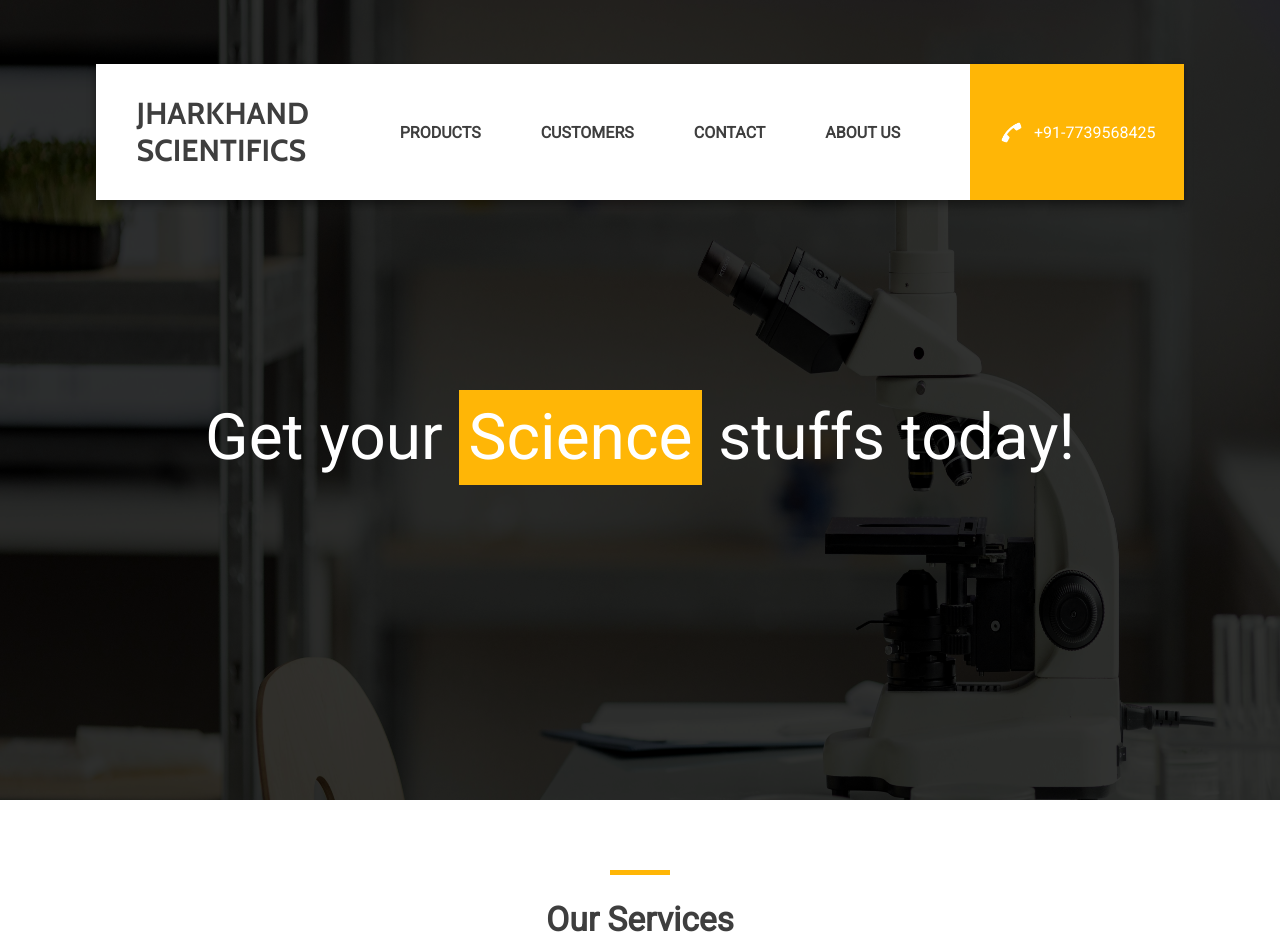
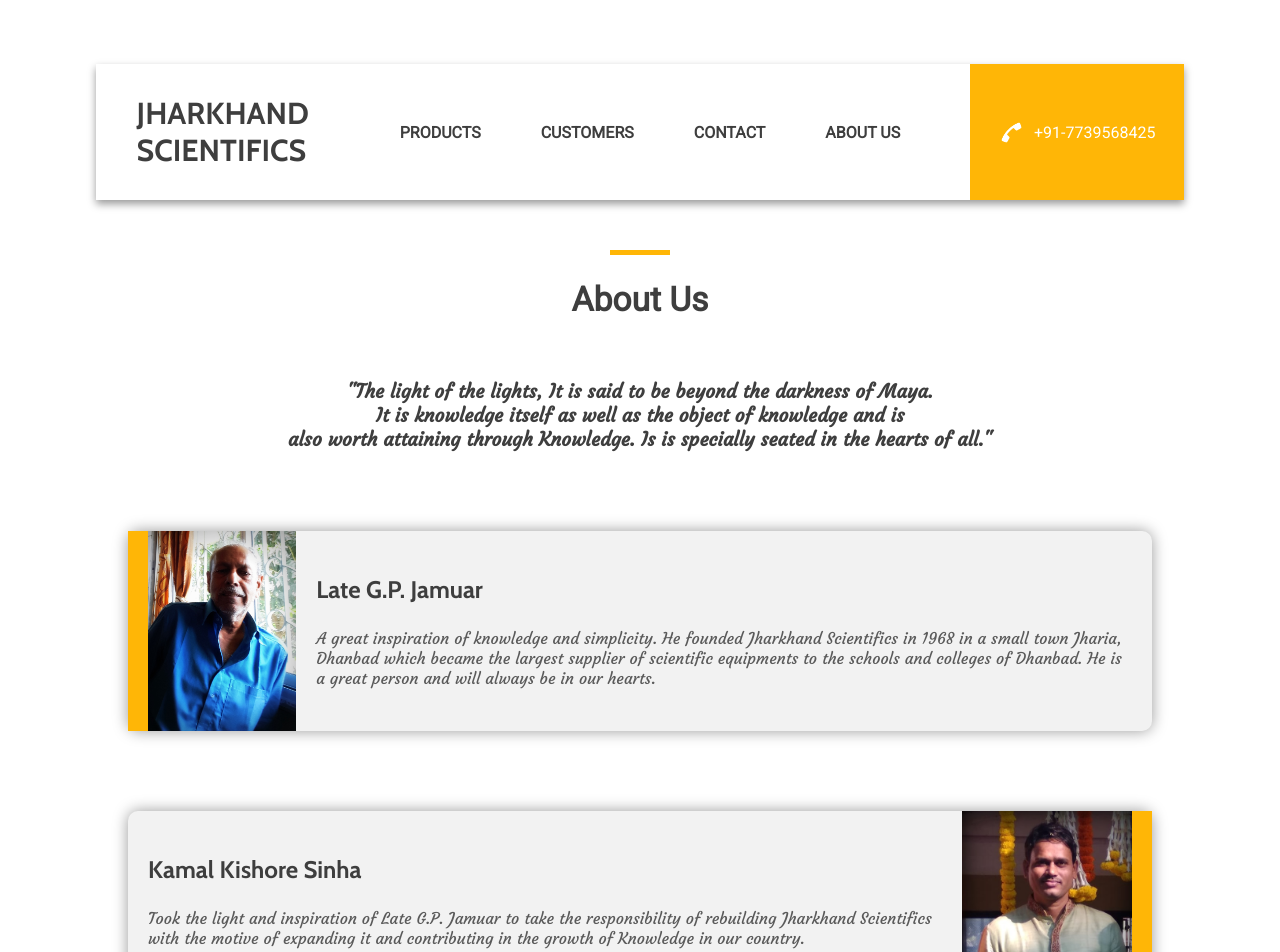
Before and after one commit to sawarni99/jharkhand-scientifics, a React (Create React App) app: page /aboutus in a window 1280 px wide. Shown: the top 952 px of the page. Built offline with nearby package versions, Linux system fonts and the light colour scheme.

Commit message:
Added about page

```diff
--- a/public/index.html
+++ b/public/index.html
@@ -13,6 +13,11 @@
       href="https://fonts.googleapis.com/css2?family=Roboto&display=swap"
       rel="stylesheet"
     />
+    <link
+      href="https://fonts.googleapis.com/css2?family=Courgette&display=swap"
+      rel="stylesheet"
+    />
+
     <title>Jharkhand Scientifics</title>
   </head>
   <body>
--- a/src/App.js
+++ b/src/App.js
@@ -5,11 +5,15 @@
 import CustomerPage from "./pages/customerPage/CustomerPage";
 import ProductPage from "./pages/productPage/ProductPage";
 import ContactPage from "./pages/contactPage/ContactPage";
+import AboutPage from "./pages/aboutPage/AboutPage";
 
 const App = () => {
   return (
     <Router>
       <Switch>
+        <Route path="/aboutus">
+          <AboutPage />
+        </Route>
         <Route path="/contact">
           <ContactPage />
         </Route>
--- a/src/components/footer/Footer.js
+++ b/src/components/footer/Footer.js
@@ -22,7 +22,7 @@
   };
 
   const onClickAboutUs = () => {
-    //TODO: Have to implement code here...
+    history.push("/aboutus");
   };
 
   const onClickContacts = () => {};
--- a/src/components/navbar/Navbar.js
+++ b/src/components/navbar/Navbar.js
@@ -32,6 +32,9 @@
   const onclickContact = () => {
     history.push("/contact");
   };
+  const onclickAboutUs = () => {
+    history.push("/aboutus");
+  };
 
   return (
     <div className="navbar-container">
@@ -60,7 +63,7 @@
               <Link onClick={onclickContact}>CONTACT</Link>
             </div>
             <div>
-              <Link onClick={onclickContact}>ABOUT US</Link>
+              <Link onClick={onclickAboutUs}>ABOUT US</Link>
             </div>
           </div>
         ) : null}
--- /dev/null
+++ b/src/pages/aboutPage/AboutPage.css
@@ -0,0 +1,41 @@
+.about-page-body {
+  margin-top: var(--height-navbar);
+  min-height: calc(100vh - var(--height-navbar));
+  display: flex;
+  flex-direction: column;
+  align-items: center;
+}
+.about-page-quote {
+  font-family: "Courgette", cursive;
+  text-align: center;
+  font-size: 120%;
+  font-weight: bold;
+  margin-bottom: 40px;
+}
+.about-page-content {
+  width: 80%;
+  display: flex;
+  background: rgba(0, 0, 0, 0.05);
+  position: relative;
+  border-radius: 10px 10px 10px 10px;
+  box-shadow: 0 0 15px 0 rgba(0, 0, 0, 0.4);
+  font-family: "Courgette", cursive;
+  margin-top: 40px;
+  margin-bottom: 40px;
+}
+.about-page-info {
+  padding: 20px;
+}
+.about-page-img1 {
+  border-left: 20px solid var(--primary-color);
+}
+.about-page-img2 {
+  border-right: 20px solid var(--primary-color);
+}
+.about-page-info p {
+  font-family: var(--secondary-font);
+  font-size: 150%;
+}
+.about-page-info span {
+  color: rgb(90, 90, 90);
+}
--- /dev/null
+++ b/src/pages/aboutPage/AboutPage.js
@@ -0,0 +1,65 @@
+import React from "react";
+import "./AboutPage.css";
+import Navbar from "../../components/navbar/Navbar";
+import Footer from "../../components/footer/Footer";
+import divider from "../../utils/divider";
+import Heading from "../../components/heading/Heading";
+
+function AboutPage() {
+  return (
+    <div className="about-page">
+      <Navbar />
+      <div className="about-page-body">
+        {divider}
+        <Heading>About Us</Heading>
+        <div className="about-page-quote">
+          "The light of the lights, It is said to be beyond the darkness of
+          Maya. <br /> It is knowledge itself as well as the object of knowledge
+          and is <br />
+          also worth attaining through Knowledge. Is is specially seated in the
+          hearts of all."
+        </div>
+        <div className="about-page-content">
+          <img
+            className="about-page-img1"
+            src="/images/gpjamuar.jpg"
+            alt="hello"
+            height="200px"
+          />
+          <div className="about-page-info">
+            <p>Late G.P. Jamuar</p>
+            <span>
+              A great inspiration of knowledge and simplicity. He founded
+              Jharkhand Scientifics in 1968 in a small town Jharia, Dhanbad
+              which became the largest supplier of scientific equipments to the
+              schools and colleges of Dhanbad. He is a great person and will
+              always be in our hearts.
+            </span>
+          </div>
+        </div>
+        <div className="about-page-content">
+          <div className="about-page-info">
+            <p>Kamal Kishore Sinha</p>
+            <span>
+              Took the light and inspiration of Late G.P. Jamuar to take the
+              responsibility of rebuilding Jharkhand Scientifics with the motive
+              of expanding it and contributing in the growth of Knowledge in our
+              country.
+            </span>
+          </div>
+          <img
+            className="about-page-img2"
+            src="/images/kamal.jpg"
+            alt="hello"
+            height="200px"
+          />
+        </div>
+      </div>
+      <div className="about-page-footer">
+        <Footer />
+      </div>
+    </div>
+  );
+}
+
+export default AboutPage;
```
Also changed, not shown: public/images/gpjamuar.jpg (added), public/images/kamal.jpg (added), src/pages/aboutUs/AboutUs.css (deleted), src/pages/aboutUs/AboutUs.js (deleted).
